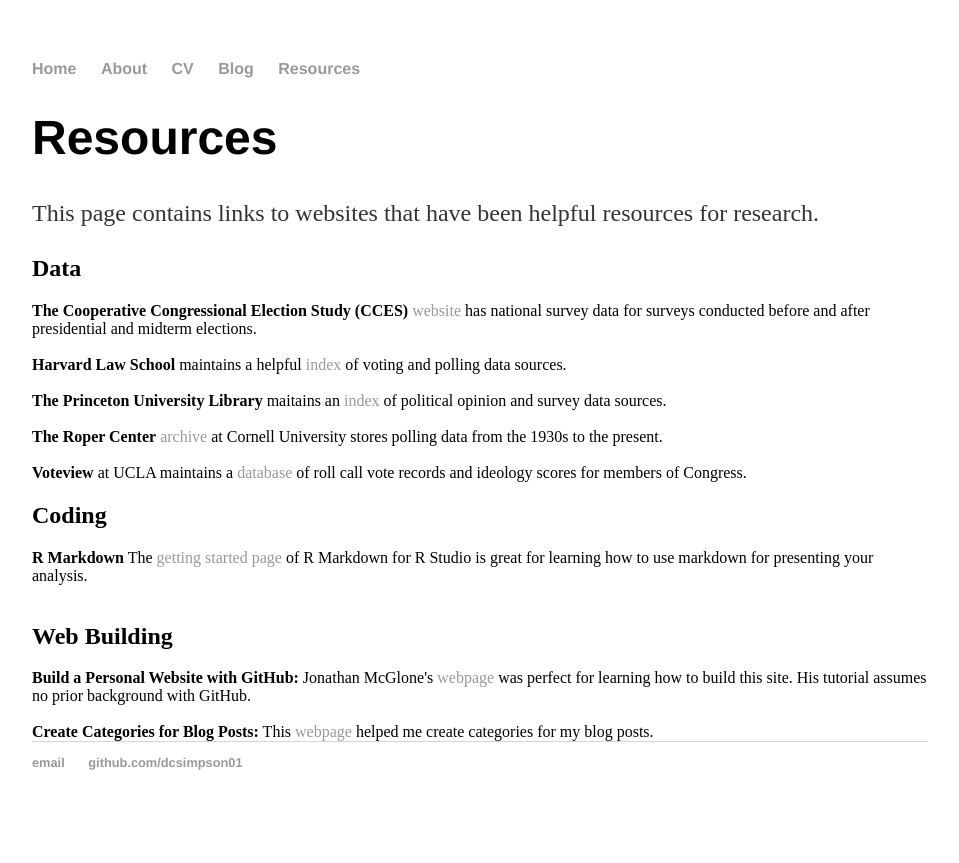
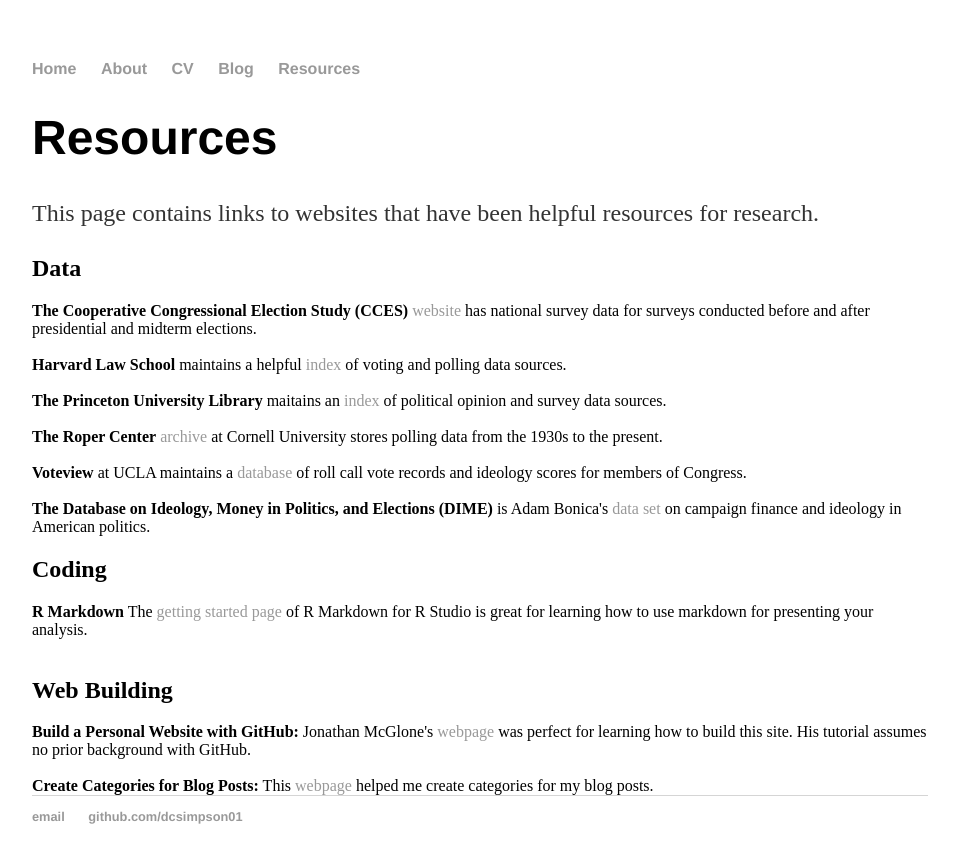
Before and after one commit to dcsimpson01/dcsimpson01.github.io, a Jekyll site: the page built from resources/index.html, in a window 1280 px wide. Shown: the top 863 px of the page, without its empty margins (160-1119 px from the left). Built offline with Jekyll 4.4.1, drawn with Linux system fonts in a browser that asks for light colours.

Commit message:
Update index.html

```diff
--- a/resources/index.html
+++ b/resources/index.html
@@ -18,6 +18,9 @@ title: Resources
 	 	<strong>The Roper Center</strong> <a href="https://ropercenter.cornell.edu/polls/"> archive</a> at Cornell University stores polling data from the 1930s to the present.<br/>
 		<br />
 	 	<strong>Voteview</strong> at UCLA maintains a <a href="https://voteview.com/data">database</a> of roll call vote records and ideology scores for members of Congress.<br/>
+		<br />
+		<strong>The Database on Ideology, Money in Politics, and Elections (DIME)</strong> is Adam Bonica's <a href="https://data.stanford.edu/dime"> data set</a>  on campaign finance and ideology in American politics.<br/>
+
 
 	<h2>Coding</h2>
 		<strong>R Markdown</strong> The <a href="https://rmarkdown.rstudio.com/lesson-1.html"> getting started page</a> of R Markdown for R Studio is great for learning how to use markdown for presenting your analysis.<br />
```
